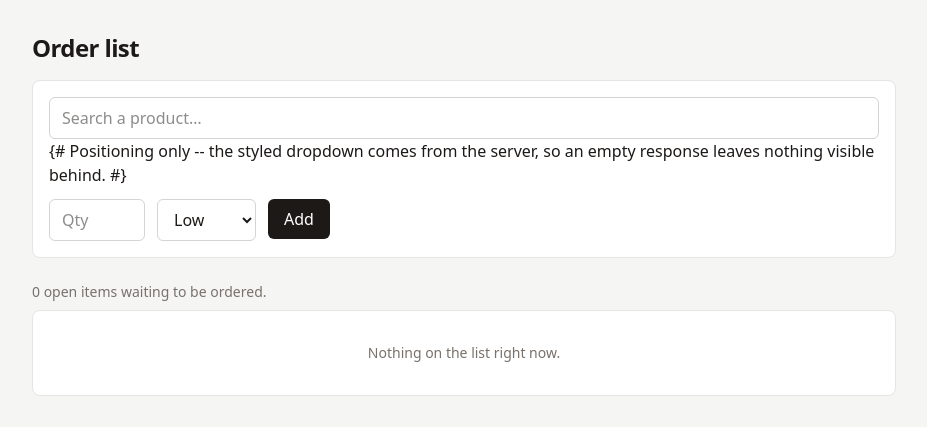
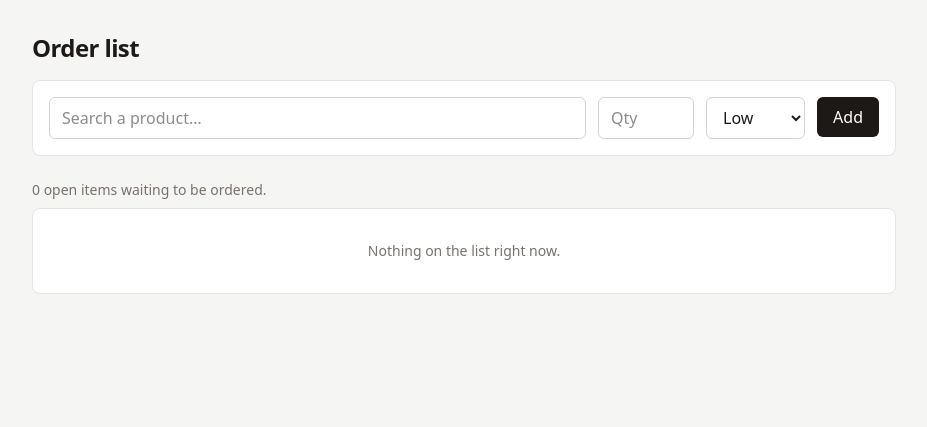
Before and after one commit to marketosan/Mentor-Product-Orders, a Django app: page / in a window 1280 px wide. Shown: the part 49-476 px from the top of the page, without its empty margins (176-1103 px from the left). Run offline with Django 5.2, Linux system fonts and the light colour scheme; the visitor is signed in with stand-in values (Sample User, id 1); data comes from the database, SQL or seed files in the repository; data that the repository does not hold is empty.

Commit message:
Stop a template comment rendering onto the page
Django's {# #} comments cannot span multiple lines -- the parser only handles
single-line ones. The comment above the search dropdown wrapped onto a second
line, so it was never treated as a comment and printed as literal text next
to the search box.

Also documents how to check whether a server is already running.

Co-Authored-By: Claude Opus 5 <noreply@anthropic.com>

```diff
--- a/templates/orders/_panel.html
+++ b/templates/orders/_panel.html
@@ -17,8 +17,7 @@
                oninput="document.getElementById('product-id').value = ''"
                class="w-full rounded-md border border-stone-300 px-3 py-2 focus:border-stone-900 focus:outline-none">
         <input type="hidden" name="product" id="product-id">
-        {# Positioning only -- the styled dropdown comes from the server, so an
-           empty response leaves nothing visible behind. #}
+        {# Positioning only; the styled dropdown itself comes from the server. #}
         <div id="product-results" class="absolute z-10 mt-1 w-full"></div>
       </div>
 
```
Also changed, not shown: README.md, orders/views.py (line endings or trailing spaces).
